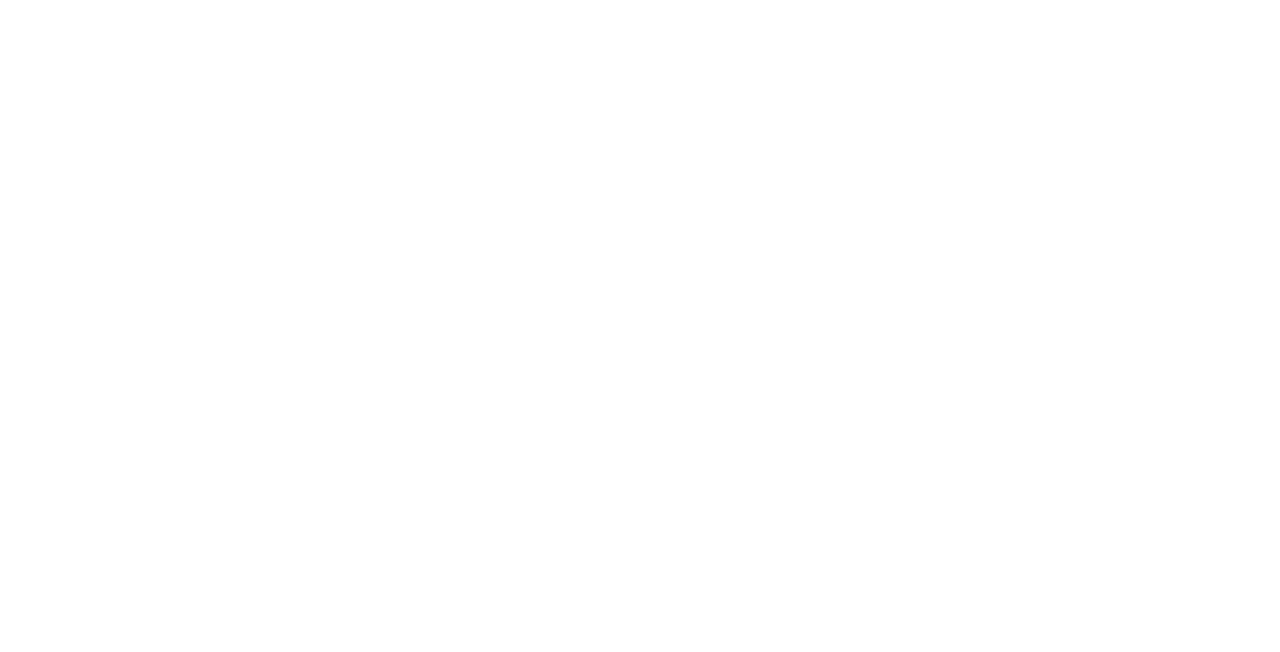
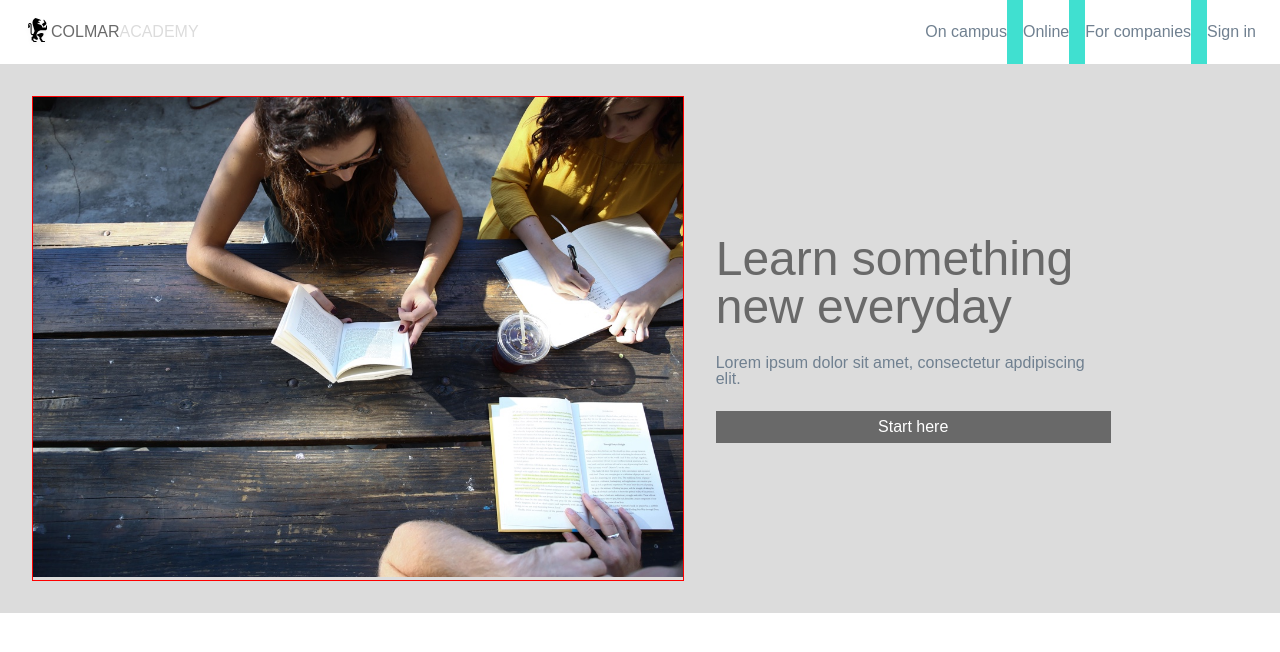
Before and after one commit to glennrosenberg/ColmarAcademy, a plain HTML site: page index.html in a window 1280 px wide. Drawn offline with Linux system fonts and the light colour scheme.

Commit message:
create content and basic format for header and banner

```diff
--- a/index.html
+++ b/index.html
@@ -9,6 +9,32 @@
   <link rel="stylesheet" href="./resources/css/style.css" type="text/css" />
 </head>
 <body>
-
+  <header>
+    <div class="logo">
+      <img src="./resources/images/ic-logo.svg" alt="Colmar Academy Logo" />
+      <p class="colmar">COLMAR</p>
+      <p class="academy">ACADEMY</p>
+    </div>
+    <nav>
+      <ul>
+        <li><a href="#">On campus</a></li>
+        <li><a href="#">Online</a></li>
+        <li><a href="#">For companies</a></li>
+        <li><a href="#">Sign in</a></li>
+      </ul>
+    </nav>
+  </header>
+  <div class="banner">
+    <div class="wide">
+      <img src="./resources/images/banner.jpg" alt="Students studying at a picnic table" />
+    </div>
+    <div class="narrow">
+      <div class="container">
+        <h1>Learn something new everyday</h1>
+        <h3>Lorem ipsum dolor sit amet, consectetur apdipiscing elit.</h3>
+        <p class="button">Start here</p>
+      </div>
+    </div>
+  </div>
 </body>
 </html>
--- a/resources/css/style.css
+++ b/resources/css/style.css
@@ -0,0 +1,109 @@
+html {
+  font-size: 16px;
+  font-family: sans-serif;
+  color: slategray;
+}
+
+h1, h2 {
+  color: dimgray;
+}
+
+h1 {
+  font-size: 3rem;
+}
+
+h2 {
+  font-size: 2rem;
+}
+
+/* header section */
+
+header {
+  display: flex;
+  justify-content: space-between;
+  align-items: center;
+  height: 4rem;
+  background-color: white;
+}
+
+.logo {
+  display: flex;
+  align-items: center;
+  height: 2rem;
+  margin-left: 24px;
+  font-weight: 500;
+}
+
+.colmar {
+  color: dimgray;
+}
+
+.academy {
+  color: gainsboro;
+}
+
+nav ul {
+  display: flex;
+  justify-content: space-between;
+  align-items: center;
+  height: 100%;
+  background-color: turquoise;
+  margin: auto 1.5rem;
+}
+
+nav ul li {
+  background-color: white;
+  padding: 1.5rem 0;
+}
+
+/* put stupid looking turquoise shim between nav elements */
+
+nav ul li:nth-child(1n + 2) {
+  margin-left: 1rem;
+}
+
+nav a {
+  color: slategray;
+  text-decoration: none;
+}
+
+.banner {
+  display: flex;
+  justify-content: flex-start;
+  background-color: gainsboro;
+}
+
+.wide {
+  margin: 2rem; 1.5rem;
+  width: 60%;
+  border: 1px solid red;
+}
+
+.wide img {
+  width: 100%;
+  height: auto;
+}
+
+.narrow {
+  display: flex;
+  align-items: center;
+}
+
+.container {
+  display: flex;
+  flex-direction: column;
+  align-items: flex-start;
+  width: 70%;
+}
+
+.button {
+  background-color: dimgray;
+  color: white;
+  padding: 0.5rem 0;
+  width: 100%;
+  text-align: center;
+}
+
+h1, .button {
+  margin: 1.5rem 0;
+}
```
